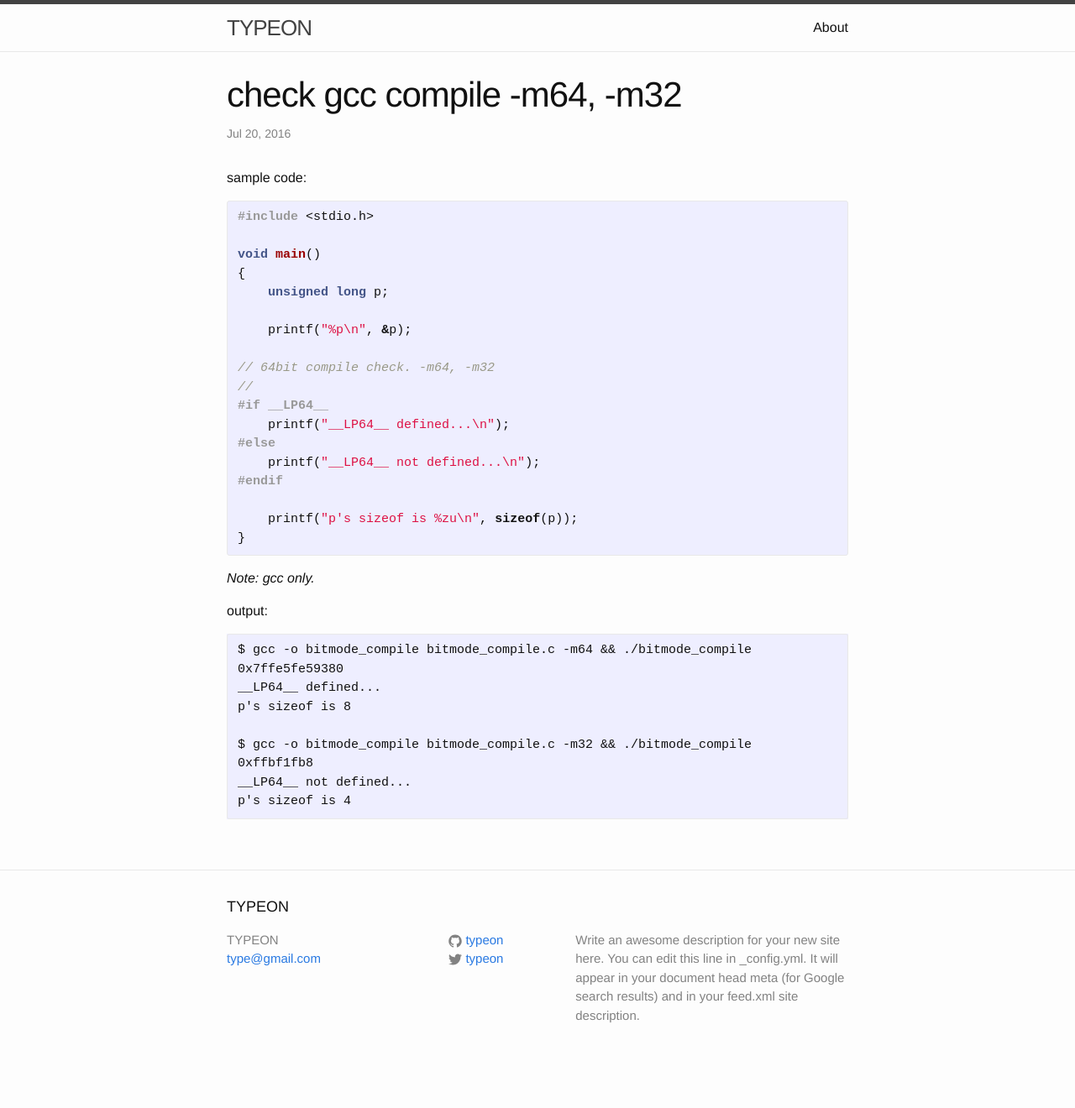
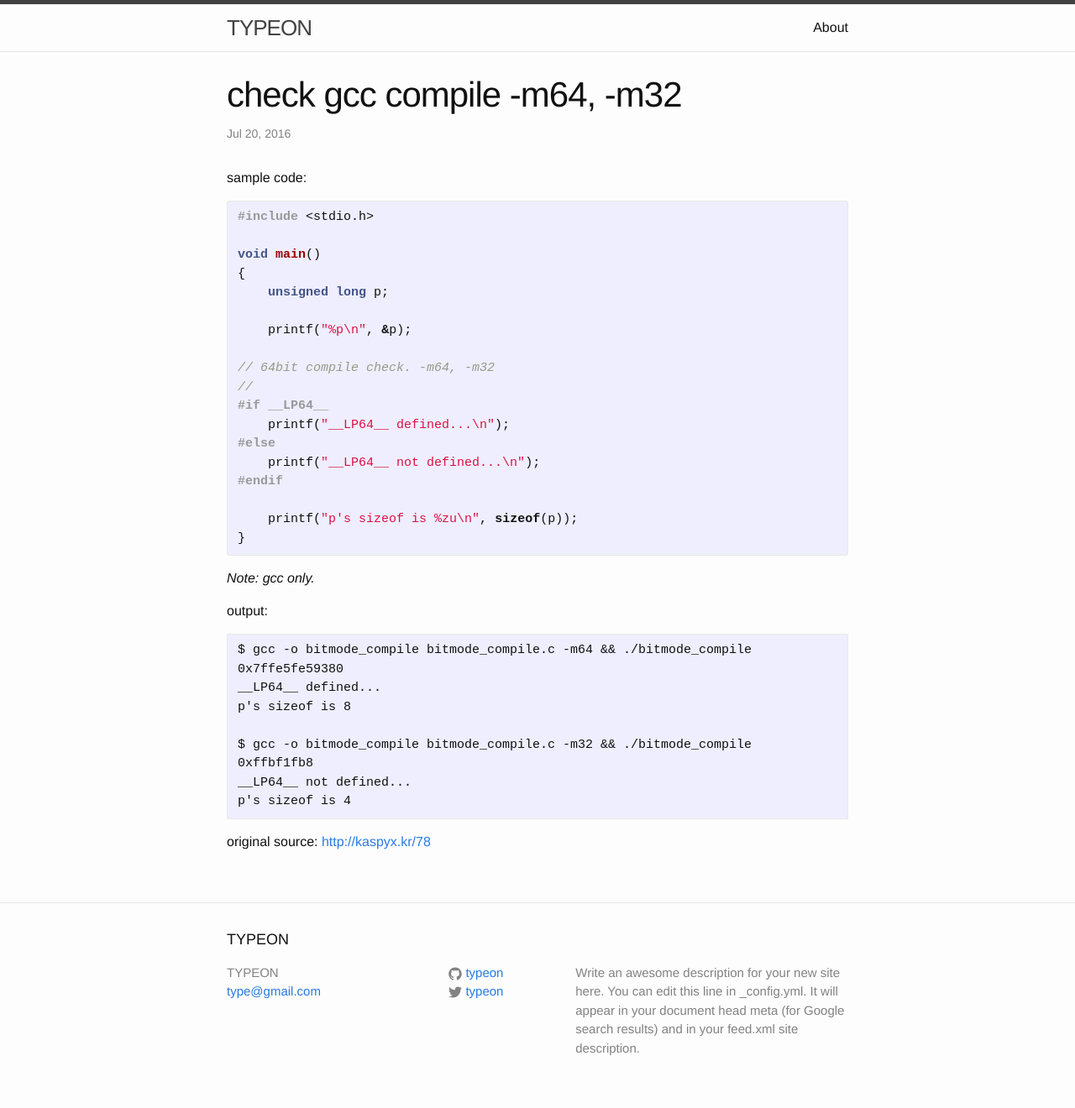
Before and after one commit to typeon/typeon.github.io, a Jekyll site: the page built from _posts/2016-07-20-check-gcc-m64-m32-compile.markdown, in a window 1280 px wide. Shown: the whole page at 84% size. Built offline with Jekyll 4.4.1, drawn with Linux system fonts in a browser that asks for light colours; before the commit the page ends 1281 px from its top, so only the background shows below that.

Commit message:
source added.

````diff
--- a/_posts/2016-07-20-check-gcc-m64-m32-compile.markdown
+++ b/_posts/2016-07-20-check-gcc-m64-m32-compile.markdown
@@ -43,3 +43,5 @@ $ gcc -o bitmode_compile bitmode_compile.c -m32 && ./bitmode_compile
 __LP64__ not defined...
 p's sizeof is 4
 ```
+
+original source: [http://kaspyx.kr/78](http://kaspyx.kr/78)
````
